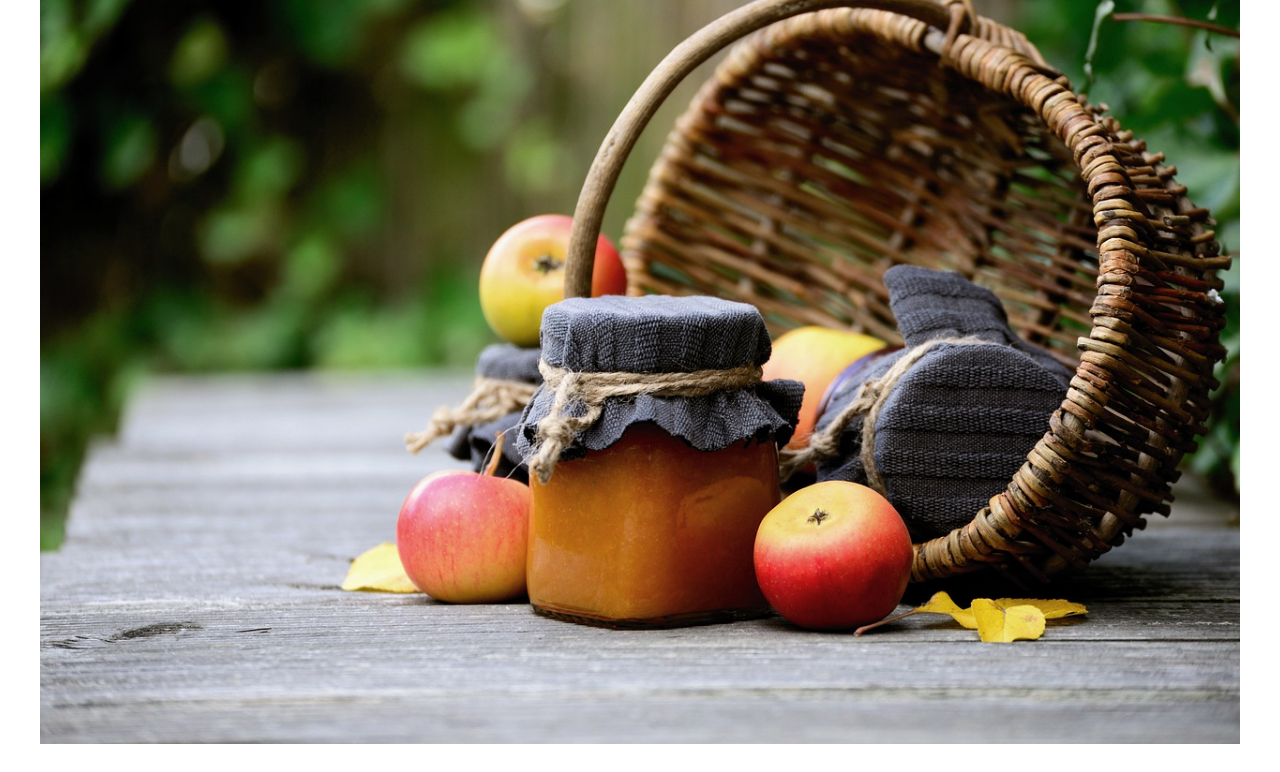
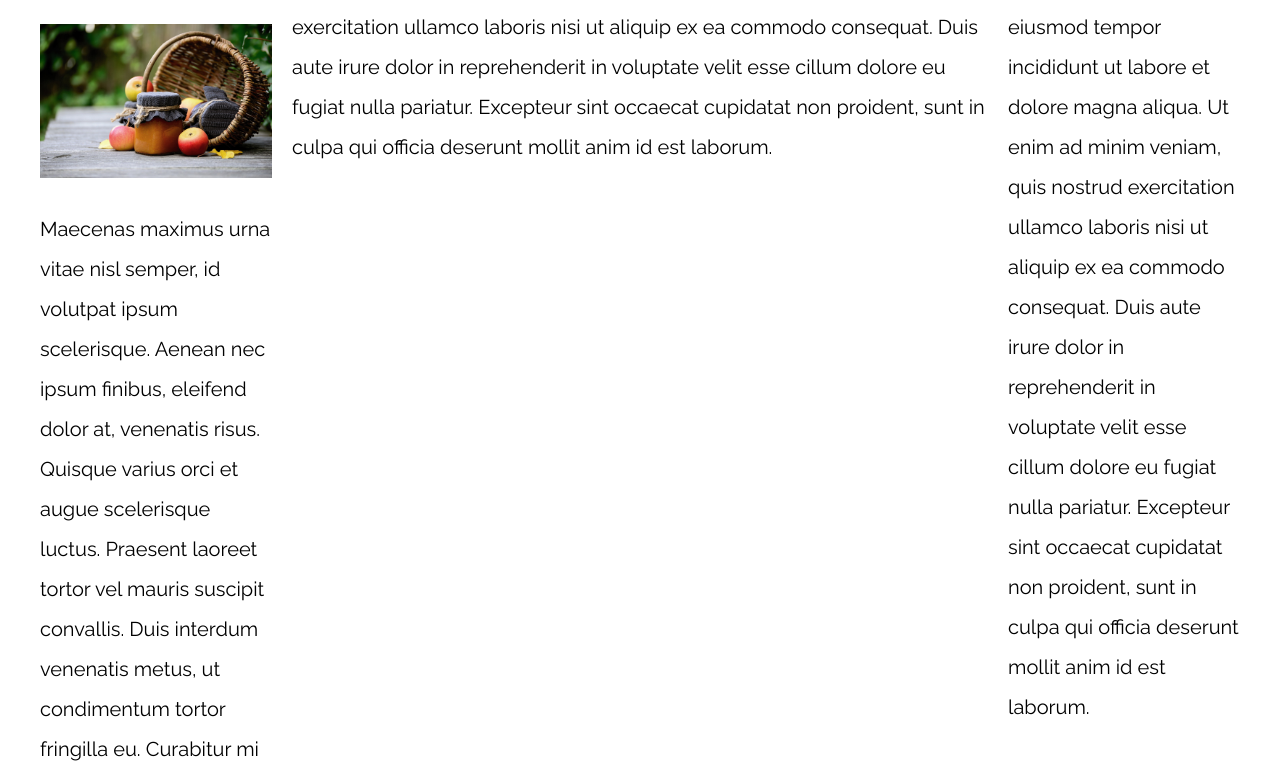
Before and after one commit to rodrigoyael/proyecto2, a plain HTML site: page PatronesRWD/05-3columnas_css_grid/index.html in a window 1280 px wide. Shown: the part 190-962 px from the top of the page. Drawn offline with nearby package versions, Linux system fonts and the light colour scheme.

Commit message:
Se modifico el posicionammiento de tres columnas con las propiedades de grid

```diff
--- a/PatronesRWD/05-3columnas_css_grid/css/styles.css
+++ b/PatronesRWD/05-3columnas_css_grid/css/styles.css
@@ -49,3 +49,19 @@ p {
 
 
 /** CODIGO AQUI **/
+
+@media(min-width:768px){
+    .contenedor-grid{
+        display: grid;
+        grid-template-areas: "izquierda contenido derecha";
+        grid-template-columns: 1fr 3fr 1fr;
+        grid-auto-flow: column;
+        column-gap: 2rem;
+    }
+    .contenidor-principal{
+        grid-area: contenido;
+    }
+    -sidebar-1{
+        grid-area:izquierda;
+    }
+}
--- a/PatronesRWD/05-3columnas_css_grid/index.html
+++ b/PatronesRWD/05-3columnas_css_grid/index.html
@@ -36,12 +36,12 @@
             </article>
         </main>
 
-        <aside>
+        <aside class="sidedar-1">
             <h2>Sobre Nosotros</h2>
             <p>Titulo Blog, consectetur adipisicing elit, sed do eiusmod tempor incididunt ut labore et dolore magna aliqua. Ut enim ad minim veniam, quis nostrud exercitation ullamco laboris nisi ut aliquip ex ea commodo consequat. Duis aute irure dolor
                 in reprehenderit in voluptate velit esse cillum dolore eu fugiat nulla pariatur. Excepteur sint occaecat cupidatat non proident, sunt in culpa qui officia deserunt mollit anim id est laborum.</p>
         </aside>
-        <aside>
+        <aside class="sidedar-2">
             <h2>Misión</h2>
             <p>Titulo Blog, consectetur adipisicing elit, sed do eiusmod tempor incididunt ut labore et dolore magna aliqua. Ut enim ad minim veniam, quis nostrud exercitation ullamco laboris nisi ut aliquip ex ea commodo consequat. Duis aute irure dolor
                 in reprehenderit in voluptate velit esse cillum dolore eu fugiat nulla pariatur. Excepteur sint occaecat cupidatat non proident, sunt in culpa qui officia deserunt mollit anim id est laborum.</p>
```
